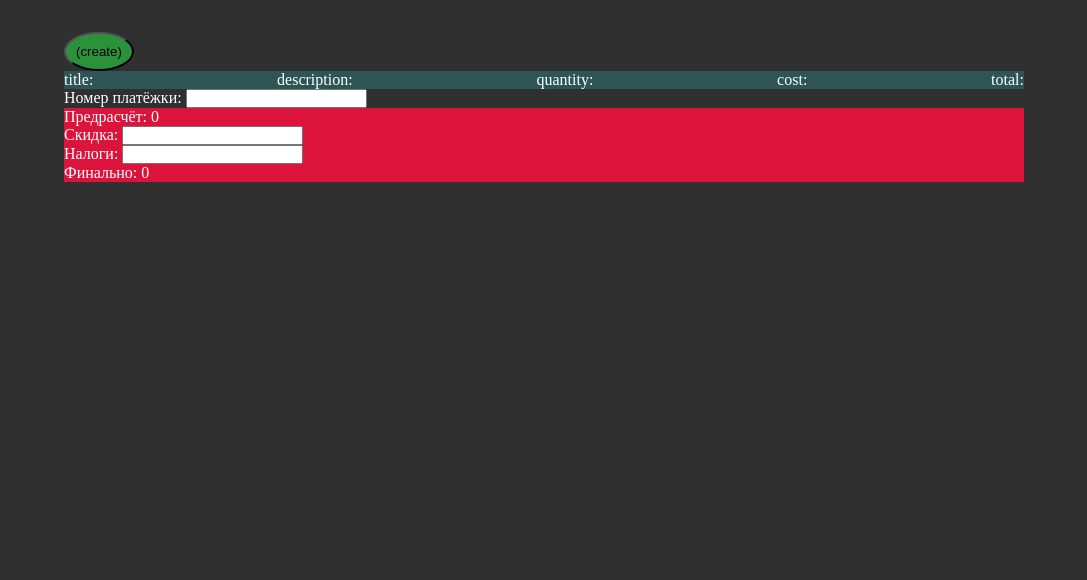
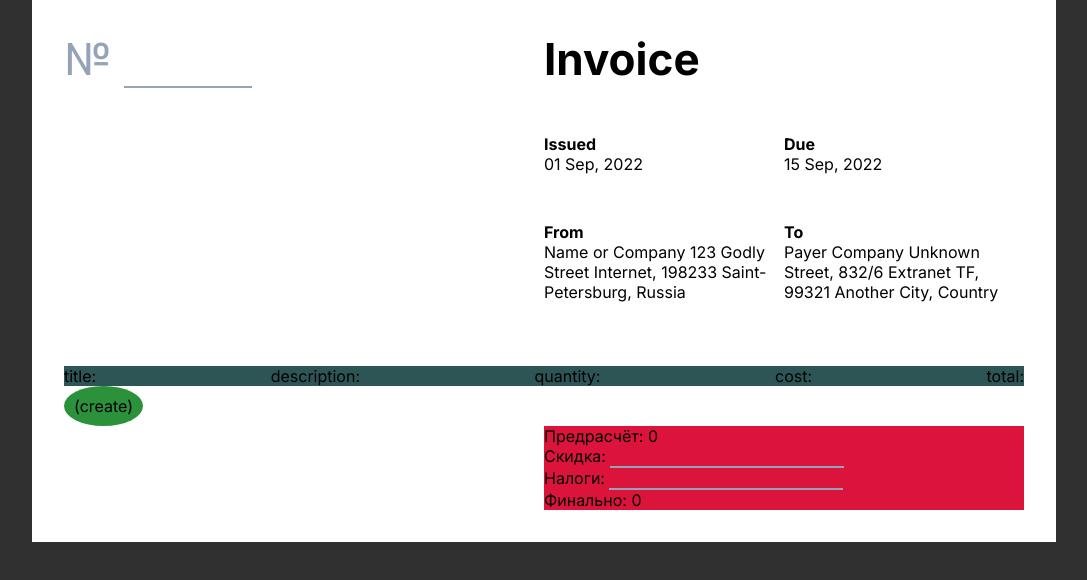
Before and after one commit to SomeArtem/my-invoice-app, a website built with Vite: page index.html in a window 1280 px wide. Shown: the whole page, without its empty margins (96-1183 px from the left). Built offline with nearby package versions, Linux system fonts and the light colour scheme.

Commit message:
stylization begin

```diff
--- a/Src/Components/Idinput.js
+++ b/Src/Components/Idinput.js
@@ -7,10 +7,11 @@ export default class Idinput {
     }
     render(ElemToInsert) {
         const itemMarkup = `
-        Номер платёжки: <input type="text" name="${DOM.others.INVOICEIDINP}" data-id="${DOM.others.INVOICEIDINP}">
+        <input type="text" name="${DOM.others.INVOICEIDINP}" data-id="${DOM.others.INVOICEIDINP}">
         `;
-        const IdInpContainer = document.createElement('div');
+        const IdInpContainer = document.createElement('span');
         IdInpContainer.innerHTML = itemMarkup;
+        IdInpContainer.classList.add('id__input');
 
         const SubtotalOutput = IdInpContainer.querySelector(`[data-id="${DOM.others.INVOICEIDINP}"]`);
 
--- a/Src/Components/TotalCalculator.js
+++ b/Src/Components/TotalCalculator.js
@@ -20,6 +20,7 @@ export default class TotalCalculator {
         `;
         const totalCalcElem = document.createElement('div');
         totalCalcElem.innerHTML = itemMarkup;
+        totalCalcElem.classList.add('total__calcucations_wrap')
 
         const SubtotalOutput = totalCalcElem.querySelector(`[data-id="${DOM.others.SUBTOTAL}"]`);
         const DiscountInput = totalCalcElem.querySelector(`[data-id="${DOM.others.DISCOUNT}"]`);
--- a/Src/Utilites/keys.js
+++ b/Src/Utilites/keys.js
@@ -29,7 +29,8 @@ const DOM={
         DISCOUNT:"discount",
         TAXES:"taxes",
         TOTALMAXIMA:"totalmaxima",
-        INVOICEIDINP:"invoice-id"
+        INVOICEIDINP:"invoice-id",
+        INVOICENUMTARGET:"invoice-number",
     }
 }
 
--- a/index.html
+++ b/index.html
@@ -8,12 +8,50 @@
   </head>
   <body>
     <div data-id="app" class="app">
-      <button data-id="create-button" data-info="создать" class="crud__button">(create)</button>
+      <div style="display: flex; flex-direction: row;">
+        <div style="flex-basis: 50%;">
+          <h1 data-id="invoice-number" class="invoice__number">
+            <span>№</span>
+          </h1>
+        </div>
+        <div style="flex-basis: 50%;">
+          <h1>Invoice</h1>
+
+          <div style="display: flex; flex-direction: row; margin-top: 3rem;">
+            <div style="flex-basis: 50%;">
+              <h4>Issued</h4>
+              01 Sep, 2022
+            </div>
+            <div style="flex-basis: 50%;">
+              <h4>Due</h4>
+              15 Sep, 2022
+            </div>
+          </div>
+
+          <div style="display: flex; flex-direction: row; margin-top: 3rem;">
+            <div style="flex-basis: 50%;">
+              <h4>From</h4>
+              Name or Company
+              123 Godly Street
+              Internet, 198233
+              Saint-Petersburg, Russia
+            </div>
+            <div style="flex-basis: 50%;">
+              <h4>To</h4>
+              Payer Company
+              Unknown Street, 832/6
+              Extranet TF, 99321
+              Another City, Country
+            </div>
+          </div>
+        </div>
+      </div>
+
       <!-- <div>Номер платёжки: <input type="text" name="invoice-id" data-id="invoice-id"> </div> -->
 
 
 
-      <div class="table__item" style="background-color: rgb(45, 85, 85);">
+      <div class="table__item" style="background-color: rgb(45, 85, 85); margin-top: 4rem;">
         <div>title:</div>
         <div>description:</div>
         <div>quantity:</div>
@@ -22,6 +60,9 @@
       </div>
       <div data-id="table" style="position: relative;">
       </div>
+
+
+      <button data-id="create-button" data-info="создать" class="crud__button">(create)</button>
       <!-- <div data-id="total-calcucations" class="total__calcucations" style="background-color: crimson;">
         <div>Предрасчёт: <span data-id="subtotal"></span> </div>
         <div>Скидка: <input type="text" name="discount" data-id="discount"> </div>
--- a/main.js
+++ b/main.js
@@ -9,6 +9,7 @@ import Idinput from './Src/Components/Idinput';
 
 const createBtn = document.querySelector(`[data-id='${DOM.others.CREATE_BUTTON}'`);
 const table = document.querySelector(`[data-id='${DOM.others.TABLE}'`);
+const invoiceNumber = document.querySelector(`[data-id='${DOM.others.INVOICENUMTARGET}'`);
 const app = document.querySelector(`[data-id='${DOM.others.APP}']`);
 
 
@@ -16,7 +17,7 @@ const app = document.querySelector(`[data-id='${DOM.others.APP}']`);
 
 
 let idinput=new Idinput();
-idinput.render(app);
+idinput.render(invoiceNumber);
 
 let calculator = new TotalCalculator(discountChangedCall);
 calculator.render(app);
--- a/style.css
+++ b/style.css
@@ -1,24 +1,71 @@
+@import url('https://fonts.googleapis.com/css2?family=Inter:wght@400;500;600;700&display=swap');
+
+
+:root {
+  --grey-text: rgb(148,163,184);
+  --black-text: rgb(0, 0, 0);
+  --white-text: rgb(255, 255, 255);
+
+  --dark-background:rgb(48, 48, 48);
+  --white-background:rgb(255, 255, 255);
+  --app-background:#33d84c;
+  --hover-gray: rgba(148, 163, 184, 0.24)
+}
+
+
+
 *{
   margin: 0;
   padding: 0;
   box-sizing: border-box;
+
+}
+
+html{
+  font-size: 16px;
+  font-family: 'Inter', sans-serif;
+  background-color: var(--dark-background);
+  color: var(--black-text);
+  font-weight: 400;
 }
 
 body{
-  background-color: rgb(48, 48, 48);
-  color: white;
+
+}
+
+button, input, optgroup, select, textarea {
+  font-family: inherit;
+  font-size: 100%;
+  font-weight: inherit;
+  line-height: inherit;
+  color: inherit;
+  margin: 0;
+  padding: 0;
+  border: none;
+  outline: none;
+}
+
+h1,h2,h3,h4,h5{
+  font-weight: 700;
+}
+h1{
+  font-size: 2.75rem;
 }
 
 .app{
   /* width: 1500px; */
+  position: relative;
   max-width: 80%;
   margin: 0 auto;
   padding: 2rem;
+  background-color: var(--white-background);
 }
 
 .popup{
-  /* position: absolute; */
+  position: absolute;
   top: 0;
+  left: 0;
+  z-index: 10;
   display: flex;
   flex-direction: column;
   width: 100%;
@@ -42,6 +89,18 @@ body{
   align-items: center;
 }
 
+.id__input *{
+  width: 8rem;
+  background-color: transparent;
+
+  border-bottom: 2px solid var(--grey-text);
+}
+
+.invoice__number{
+  font-weight: 400;
+  color: var(--grey-text);
+}
+
 .crud__button{
   background-color: #2b913a;
   display: inline-block;
@@ -59,6 +118,18 @@ body{
     width: 100%;
     z-index: 10;
 }
+.total__calcucations_wrap{
+  display: flex;
+  flex-direction: row;
+  justify-content: end;
+}
+.total__calcucations{
+  width: 50%;
+}
+.total__calcucations input{
+  border-bottom: 2px solid var(--grey-text);
+  background-color: transparent;
+}
 .table__item{
   display: flex;
   flex-direction: row;
@@ -67,7 +138,7 @@ body{
   cursor: pointer;
 }
 .table__item:hover{
-  background-color: blueviolet;
+  background-color: var(--hover-gray);
 }
 
 @media (prefers-color-scheme: light) {
```
Also changed, not shown: visual.html (added, +59 -0 lines), public/fonts/UcCO3FwrK3iLTeHuS_fvQtMwCp50KnMw2boKoduKmMEVuLyfMZg.ttf (added).
